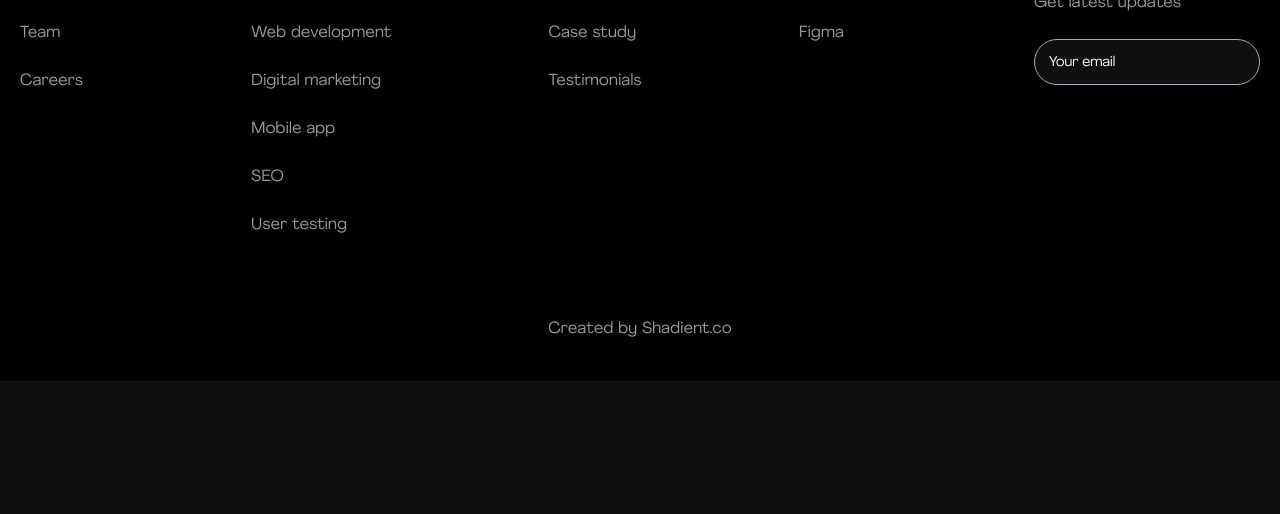
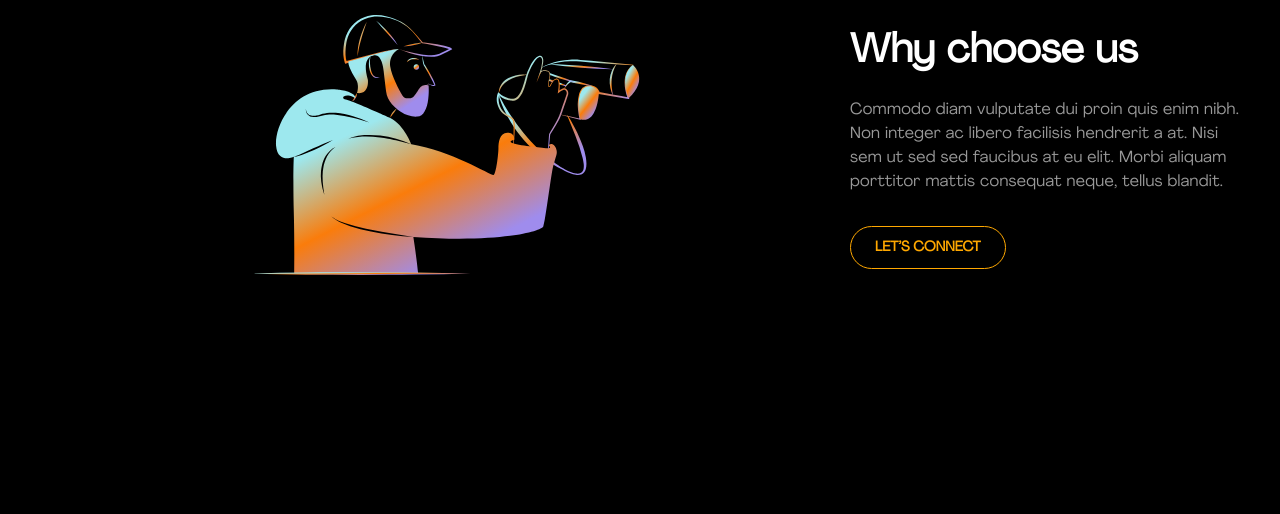
Before and after one commit to VladyslavOnishchenko/website-design, a website: page index.html in a window 1280 px wide. Shown: the part 2428-2942 px from the top of the page. Before the commit the page ends 2809 px from the top, so only its background shows below. Drawn offline with nearby package versions, Linux system fonts and the light colour scheme.

Commit message:
about + placeholders

```diff
--- a/index.html
+++ b/index.html
@@ -1194,36 +1194,62 @@
                         <div class="services__card-item">
                             <img class="services__card-image" src="assets/images/services/branding.svg" alt="Branding">
                             <h3 class="services__card-title">Branding</h3>
-                        <p class="services__card-description">Egestas tellus nunc proin amet tellus tincidunt lacus consequat. Ultrices</p>
+                            <p class="services__card-description">Egestas tellus nunc proin amet tellus tincidunt lacus
+                                consequat. Ultrices</p>
                         </div>
                         <div class="services__card-item">
-                        <img class="services__card-image" src="assets/images/services/web-development.svg" alt="Web development">
+                            <img class="services__card-image" src="assets/images/services/web-development.svg"
+                                 alt="Web development">
                             <h3 class="services__card-title">Web development</h3>
-                        <p class="services__card-description">Integer ante non nunc, eget est justo vel semper nunc. Lacus </p>
+                            <p class="services__card-description">Integer ante non nunc, eget est justo vel semper nunc.
+                                Lacus </p>
                         </div>
                         <div class="services__card-item">
-                        <img class="services__card-image" src="assets/images/services/digital-marketing.svg" alt="Digital marketing">
+                            <img class="services__card-image" src="assets/images/services/digital-marketing.svg"
+                                 alt="Digital marketing">
                             <h3 class="services__card-title">Digital marketing</h3>
-                        <p class="services__card-description">Sed faucibus faucibus egestas volutpat, accumsan adipiscing egestas est. Auctor et leo urna est.</p>
+                            <p class="services__card-description">Sed faucibus faucibus egestas volutpat, accumsan
+                                adipiscing egestas est. Auctor et leo urna est.</p>
                         </div>
                     </div>
                     <div class="services__card">
                         <div class="services__card-item">
-                        <img class="services__card-image" src="assets/images/services/mobile-app.svg" alt="Mobile App">
+                            <img class="services__card-image" src="assets/images/services/mobile-app.svg"
+                                 alt="Mobile App">
                             <h3 class="services__card-title">Mobile App</h3>
-                        <p class="services__card-description">Egestas tellus nunc proin amet tellus tincidunt lacus consequat. Ultrices</p>
+                            <p class="services__card-description">Egestas tellus nunc proin amet tellus tincidunt lacus
+                                consequat. Ultrices</p>
                         </div>
                         <div class="services__card-item">
                             <img class="services__card-image" src="assets/images/services/seo.svg" alt="SEO">
                             <h3 class="services__card-title">SEO</h3>
-                        <p class="services__card-description">Integer ante non nunc, eget est justo vel semper nunc. Lacus </p>
+                            <p class="services__card-description">Integer ante non nunc, eget est justo vel semper nunc.
+                                Lacus </p>
                         </div>
                         <div class="services__card-item">
-                        <img class="services__card-image" src="assets/images/services/user-testing.svg" alt="User testing">
+                            <img class="services__card-image" src="assets/images/services/user-testing.svg"
+                                 alt="User testing">
                             <h3 class="services__card-title">User testing</h3>
-                        <p class="services__card-description">Sed faucibus faucibus egestas volutpat, accumsan adipiscing egestas est. Auctor et leo urna est.</p>
+                            <p class="services__card-description">Sed faucibus faucibus egestas volutpat, accumsan
+                                adipiscing egestas est. Auctor et leo urna est.</p>
                         </div>
                     </div>
+                </div>
+            </div>
+        </div>
+    </section>
+    <section class="about">
+        <div class="container about__container">
+            <div class="about__wrapper">
+                <img class="about__image" src="assets/images/about/about.svg" alt="About us">
+                <div class="about__card">
+                    <div class="about__text">
+                        <h2 class="about__title">Why choose us</h2>
+                        <p class="about__description">Commodo diam vulputate dui proin quis enim nibh. Non integer ac
+                            libero facilisis hendrerit a at. Nisi sem ut sed sed faucibus at eu elit. Morbi aliquam
+                            porttitor mattis consequat neque, tellus blandit. </p>
+                    </div>
+                    <button class="button button--secondary about__button">Let’s connect</button>
                 </div>
             </div>
         </div>
--- a/src/scss/abstracts/_index.scss
+++ b/src/scss/abstracts/_index.scss
@@ -1,2 +1,3 @@
 @forward "variables";
 @forward "mixins";
+@forward "placeholders";
--- /dev/null
+++ b/src/scss/abstracts/_placeholders.scss
@@ -0,0 +1,9 @@
+@use "variables" as *;
+
+%section__title{
+  font-weight: $fw-bold;
+}
+
+%section__description{
+  color: $color-text-muted;
+}
--- /dev/null
+++ b/src/scss/sections/_about.scss
@@ -0,0 +1,66 @@
+@use "../abstracts/index" as *;
+
+.about {
+  background-color: $black;
+
+  &__wrapper {
+    display: flex;
+    align-items: center;
+    padding-top: 120px;
+    padding-bottom: 114px;
+    justify-content: space-between;
+    gap: 16px;
+    @media (max-width: 700px) {
+      flex-direction: column;
+    }
+  }
+  &__image{
+    @media(max-width: 1200px) {
+      width: 500px;
+      height: 200px;
+    }
+    @media(max-width: 850px) {
+      width: 400px;
+      height: 150px;
+    }
+  }
+
+  &__card {
+    display: flex;
+    gap: 32px;
+    flex-direction: column;
+    align-items: start;
+    padding: 16px;
+    @media (max-width: 700px) {
+      padding: 16px 28px;
+    }
+  }
+
+  &__text {
+    display: flex;
+    flex-direction: column;
+    gap: 16px;
+  }
+
+  &__title {
+    @extend %section__title;
+    font-size: 40px;
+    @media(max-width: 850px){
+      font-size: 36px;
+    }
+  }
+
+  &__description {
+    @extend %section__description;
+    font-size: 16px;
+    @media(max-width: 850px){
+      font-size: 14px;
+    }
+  }
+
+  &__button {
+    @media (max-width: 750px) {
+      font-size: 14px;
+    }
+  }
+}
--- a/src/scss/sections/_index.scss
+++ b/src/scss/sections/_index.scss
@@ -1,3 +1,4 @@
 @forward "hero";
 @forward "partners";
 @forward "services";
+@forward "about";
```
Also changed, not shown: assets/css/main.css, assets/images/about/about.svg (added), 1 other file. Lines whose indentation alone changed are shown as unchanged.
